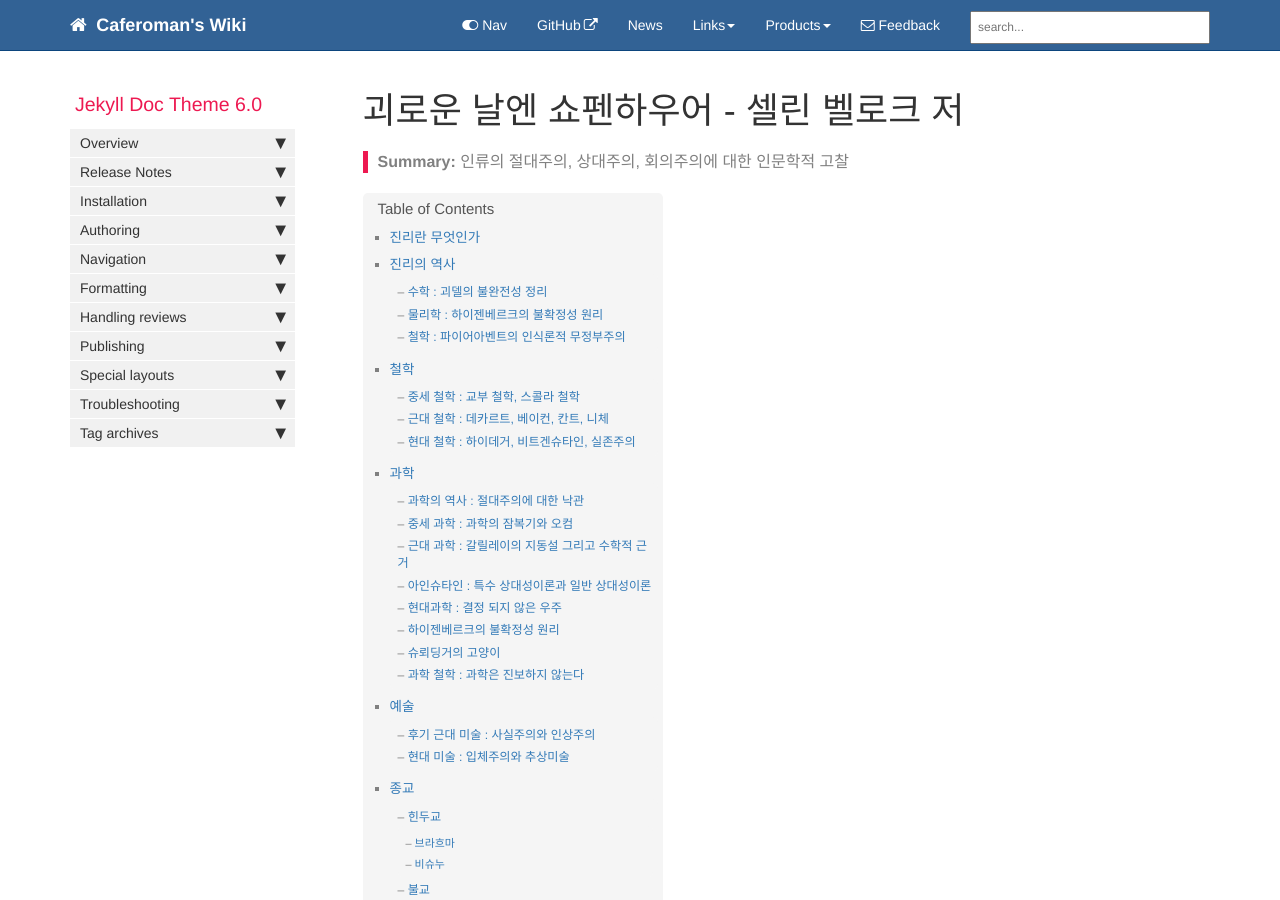
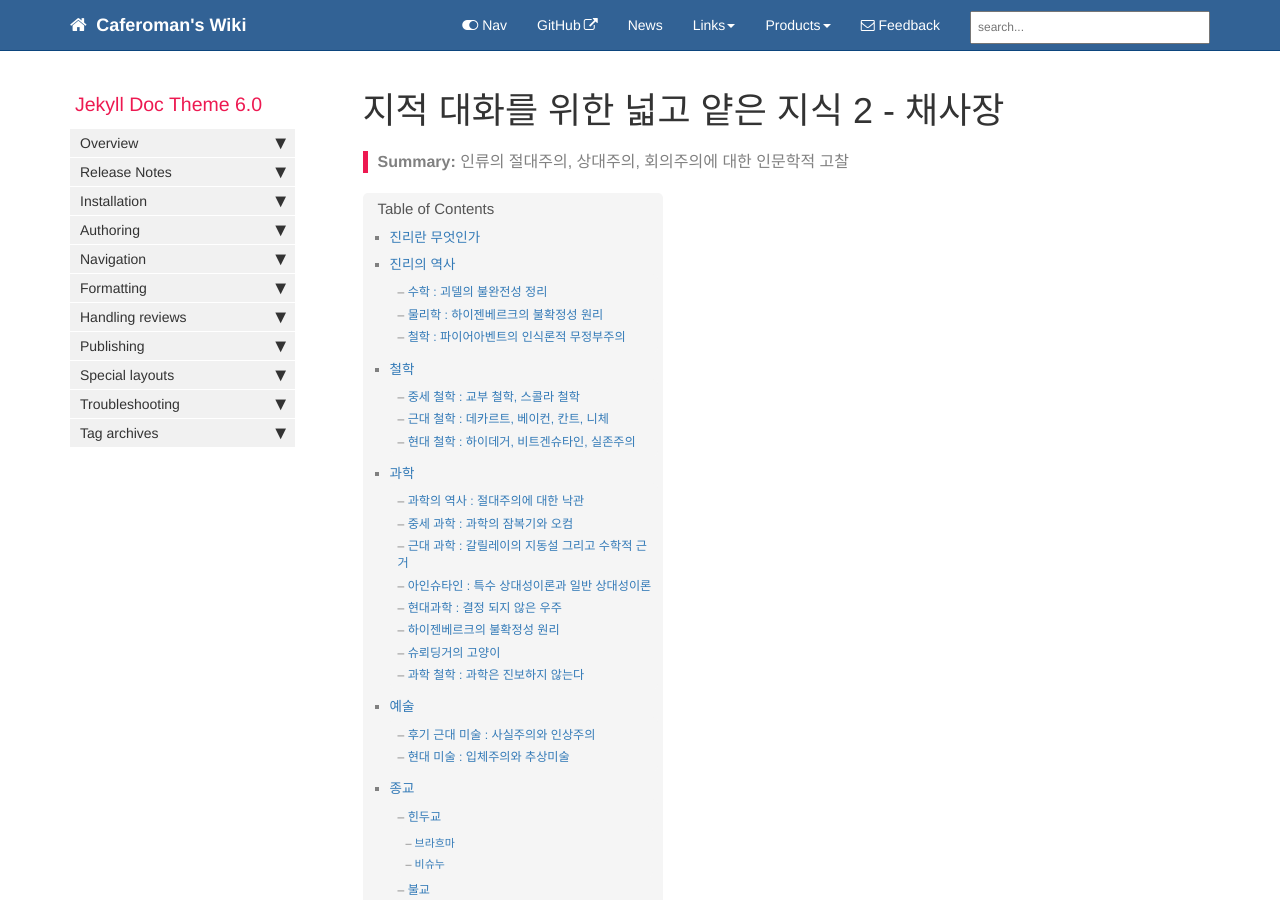
Before and after one commit to caferoman/caferoman.github.io, a Jekyll site: the page built from pages/books/book_review_chae2.md, in a window 1280 px wide and 900 px high. Built offline with Jekyll 4.4.1, drawn with Linux system fonts in a browser that asks for light colours; comment, search, counter and statistics services are not loaded.

Commit message:
Update book_review_chae2.md

```diff
--- a/pages/books/book_review_chae2.md
+++ b/pages/books/book_review_chae2.md
@@ -1,5 +1,5 @@
 ---
-title:  "괴로운 날엔 쇼펜하우어 - 셀린 벨로크 저"
+title:  "지적 대화를 위한 넓고 얕은 지식 2 - 채사장"
 tags: [book]
 last_updated: Dec 11, 2020
 keywords: book, book review, 채사장, 인문학
```
